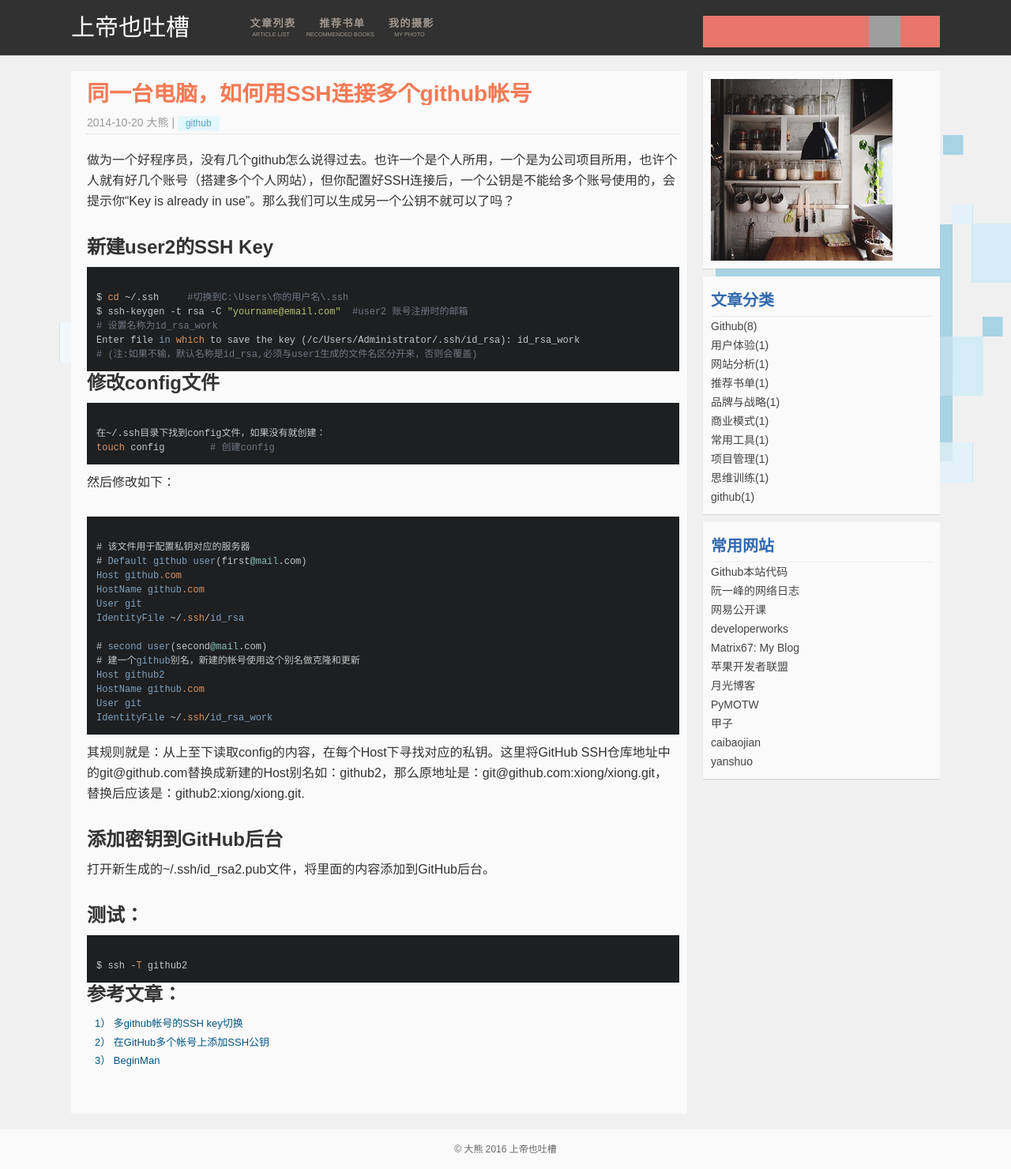
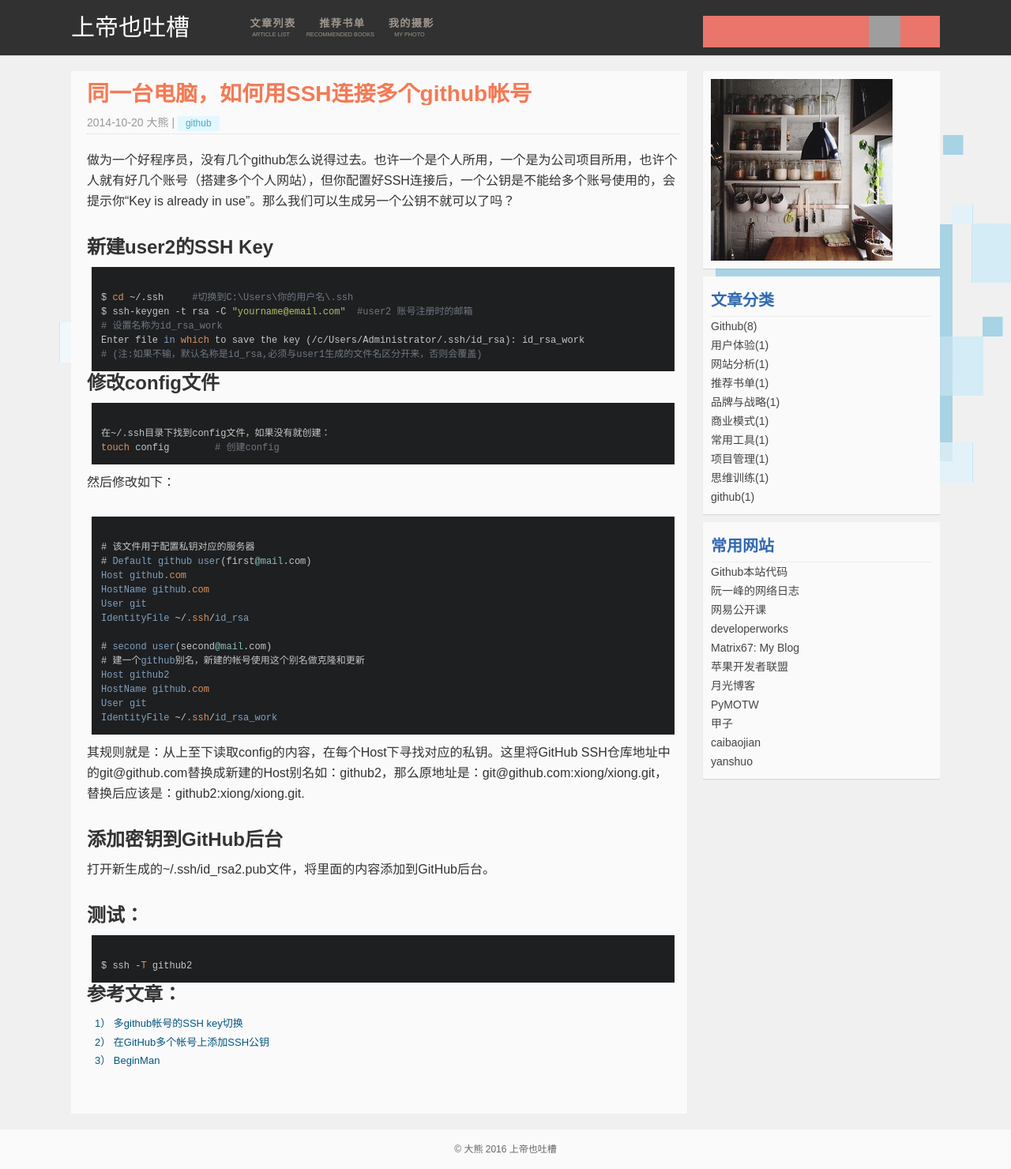
Before and after one commit to godtoo/godtoo.github.com, a Jekyll site: the page built from _posts/2014-10-20-github-more-account-ssh.md, in a window 1280 px wide. Shown: the whole page at 79% size. Built offline with Jekyll 4.4.1, drawn with Linux system fonts in a browser that asks for light colours; nearby versions of some CDN libraries; comment, search, counter and statistics services are not loaded.

Commit message:
change css

```diff
--- a/css/common.css
+++ b/css/common.css
@@ -200,7 +200,7 @@ h2.first_title a:hover {
     color: #333;
     margin: 10px 0px 30px 0px;
 }
-.postcontent code {
+.postcontent pre {
   padding: 0 0.5em;
 }
 
```
